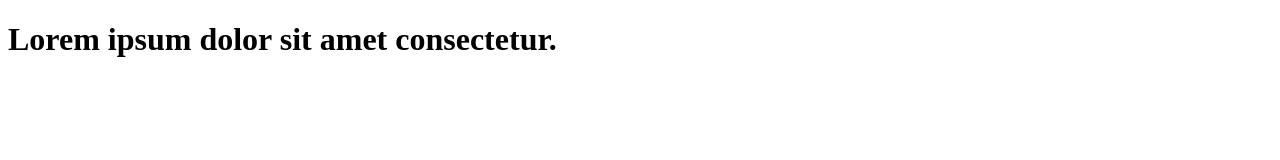
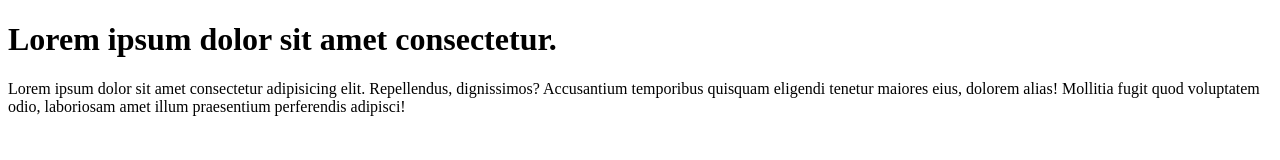
Before and after one commit to Atif-Codelabs/learn-git, a plain HTML site: page index.html in a window 1280 px wide. Drawn offline with Linux system fonts and the light colour scheme.

Commit message:
add paragraph to code

```diff
--- a/index.html
+++ b/index.html
@@ -7,5 +7,9 @@
 </head>
 <body>
     <h1> Lorem ipsum dolor sit amet consectetur.</h1>
+    <p>Lorem ipsum dolor sit amet consectetur adipisicing elit. Repellendus, dignissimos?
+        Accusantium temporibus quisquam eligendi tenetur maiores eius, dolorem alias! Mollitia
+        fugit quod voluptatem odio, laboriosam amet illum praesentium perferendis adipisci!
+    </p>
 </body>
 </html>
```
